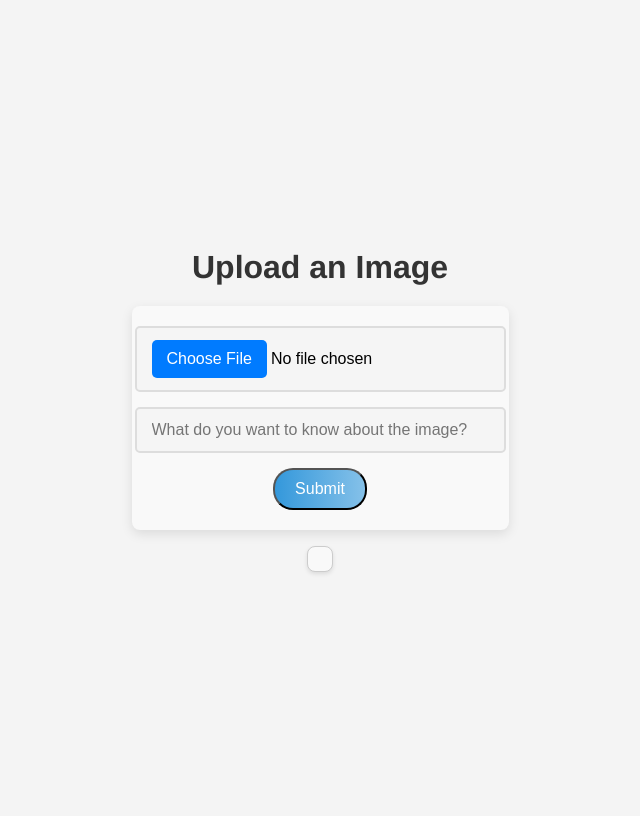
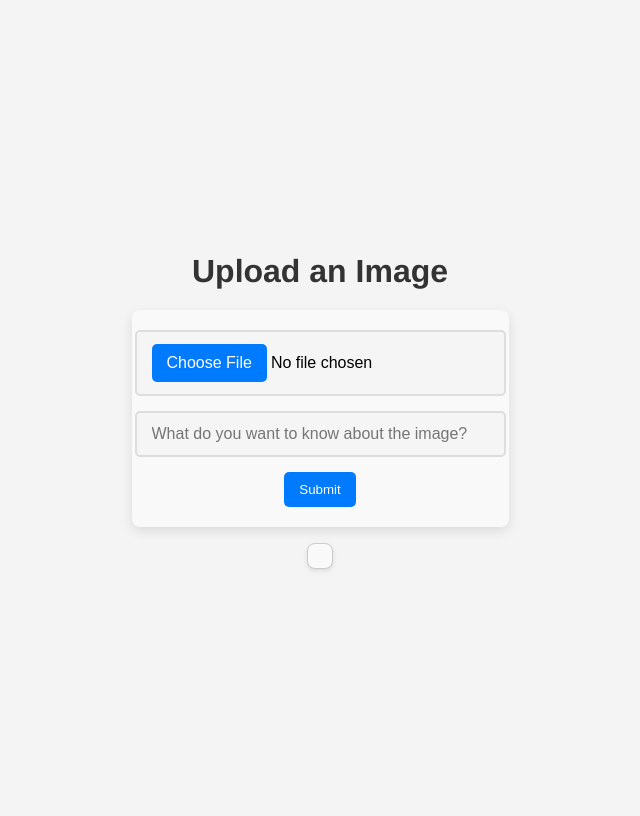
Before and after one commit to ilin117/chatbot, a Flask app: page / in a window 1280 px wide. Shown: the whole page, without its empty margins (320-960 px from the left). Run offline with Flask 3, Linux system fonts and the light colour scheme.

Commit message:
updated css & html

```diff
--- a/static/styles.css
+++ b/static/styles.css
@@ -30,7 +30,7 @@ h1 {
     margin-bottom: 20px;
   }
 
-input[type="text"], input[type="file"] {
+input[type="text"]#user-input, input[type="file"]#file-input {
     width: 100%;
     padding: 12px 15px;
     margin-bottom: 15px;
@@ -41,13 +41,13 @@ input[type="text"], input[type="file"] {
     transition: border-color 0.3s ease;
   }
 
-input[type="text"]:focus, input[type="file"]:focus {
+input[type="text"]#user-input:focus, input[type="file"]:focus {
     border-color: #007bff;
     box-shadow: 0 0 8px rgba(0, 123, 255, 0.3);
     outline: none;
   }
 
-input[type="file"]::file-selector-button {
+input[type="file"]#file-input::file-selector-button {
     padding: 10px 15px;
     background-color: #007bff;
     color: white;
@@ -57,33 +57,35 @@ input[type="file"]::file-selector-button {
     transition: background-color 0.3s ease;
   }
 
-input[type="file"]::file-selector-button:hover {
+input[type="file"]#file-input::file-selector-button:hover {
     background-color: #0056b3;
   }
 
 
-div {
+div#info-container {
     display: flex;
     justify-content: center;
     align-items: center;
 }
 
 
-button {
-    background: linear-gradient(to right, #3498db, #85c1e9);
-    border-radius: 20px;
-    color: white; padding: 10px 20px;
-    text-align: center;
-    display: inline-block;
-    font-size: 16px;
-    cursor: pointer; }
 
-button:hover {
+button#submit-button {
+    padding: 10px 15px;
+    background-color: #007bff;
+    color: white;
+    border: none;
+    border-radius: 5px;
+    cursor: pointer;
+    transition: background-color 0.3s ease;
+}
+
+button#submit-button:hover {
     opacity: 0.8;
 }
 
 
-p {
+p#message {
     white-space: pre-wrap;
     position: relative;
     line-height: 1.5;
@@ -94,5 +96,4 @@ p {
     background-color: #f9f9f9;
     box-shadow: 0 2px 4px rgba(0, 0, 0, 0.1);
     font-family: 'Courier New', Courier, monospace;
-    font-weight: 500;
 }
--- a/templates/index.html
+++ b/templates/index.html
@@ -6,7 +6,7 @@
 <head>
     <meta charset="UTF-8">
     <meta name="viewport" content="width=device-width, initial-scale=1.0">
-    <title>Input Form</title>
+    <title>Chatbot</title>
     <link rel="stylesheet" href="{{ url_for('static', filename='styles.css') }}">
 </head>
 
@@ -14,9 +14,9 @@
     <h1>Upload an Image</h1>
     <form method="POST" enctype="multipart/form-data" action="">
         <input id="file-input" name="files" type="file" placeholder="Upload">
-        <input id="user_input" name="user_input" type="text" placeholder="What do you want to know about the image?">
-        <div id="container">
-            <button type="submit" value="Submit"> Submit </button>
+        <input id="user-input" name="user_input" type="text" placeholder="What do you want to know about the image?">
+        <div id="info-container">
+            <button id="submit-button" type="submit" value="Submit"> Submit </button>
         </div>
     </form>
 </body>
```
